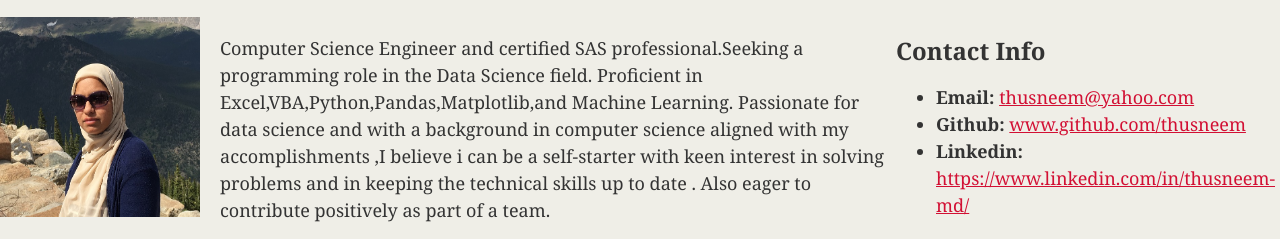
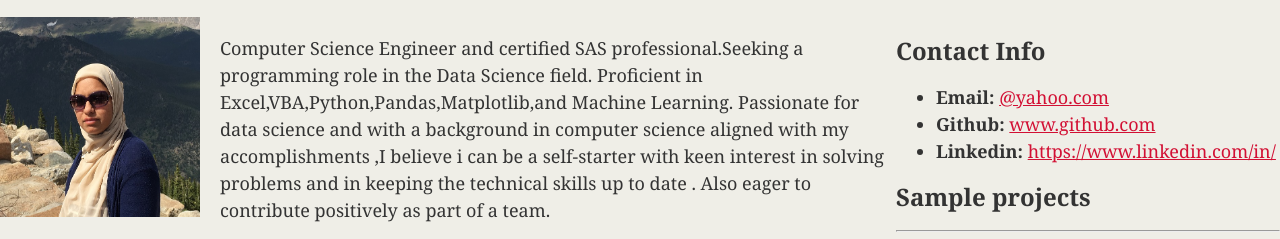
Before and after one commit to thusneem/thusneem.github.io, a plain HTML site: page index.html in a window 1280 px wide. Shown: the part 70-309 px from the top of the page. Drawn offline with Linux system fonts and the light colour scheme.

Commit message:
Update index.html

```diff
--- a/index.html
+++ b/index.html
@@ -40,9 +40,9 @@
                 <aside id="contact-info">
                   <h2>Contact Info</h2>
                   <ul>
-                        <li><strong>Email:</strong> <a href="#">thusneem@yahoo.com</a></li>
-                        <li><strong>Github:</strong> <a href="#">www.github.com/thusneem</a></li>
-                        <li><strong>Linkedin:</strong> <a href="#">https://www.linkedin.com/in/thusneem-md/</a></li>
+                        <li><strong>Email:</strong> <a href="#">@yahoo.com</a></li>
+                        <li><strong>Github:</strong> <a href="#">www.github.com</a></li>
+                        <li><strong>Linkedin:</strong> <a href="#">https://www.linkedin.com/in/</a></li>
                   </ul>
                 </aside>
             </div>
```
